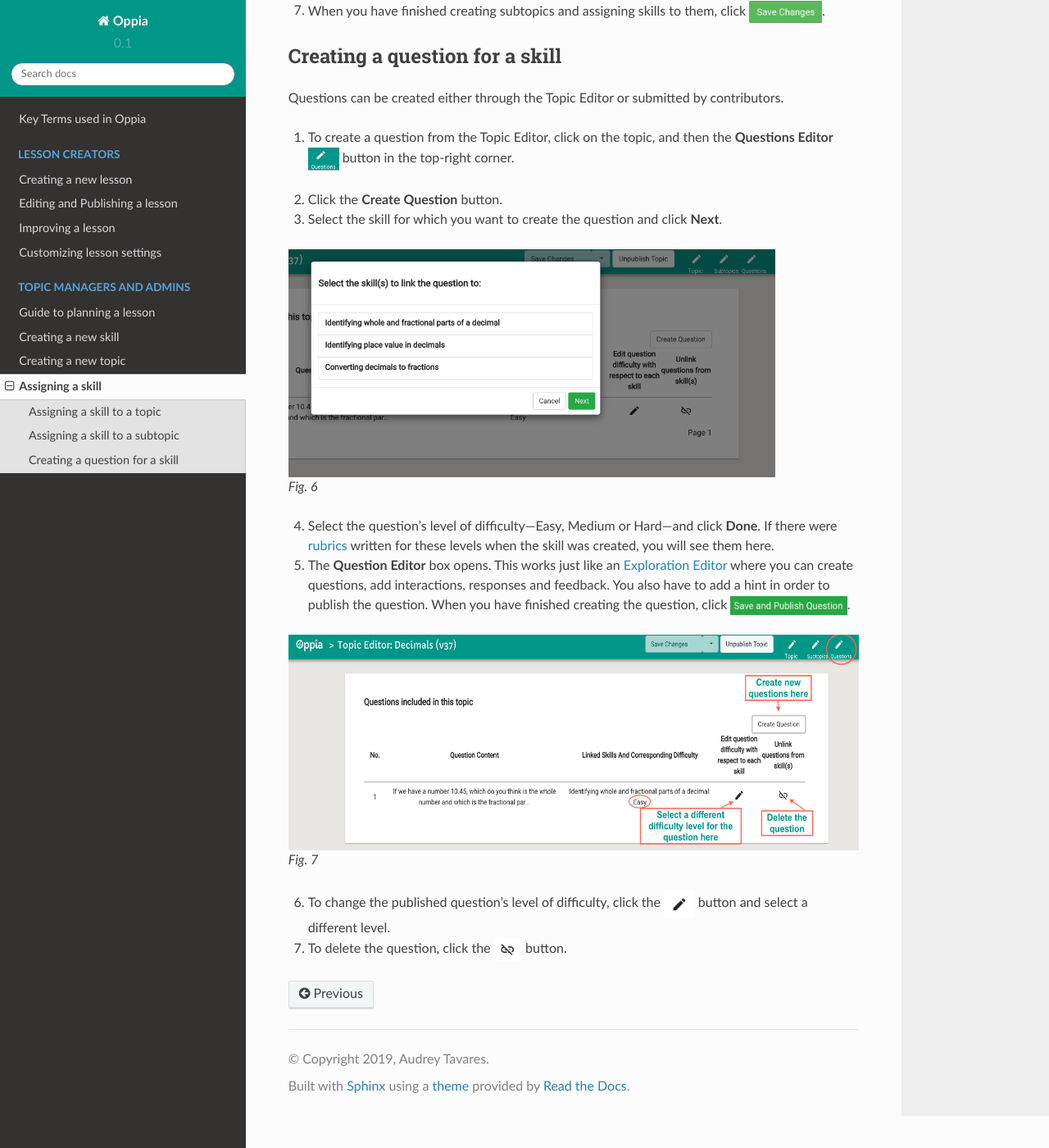
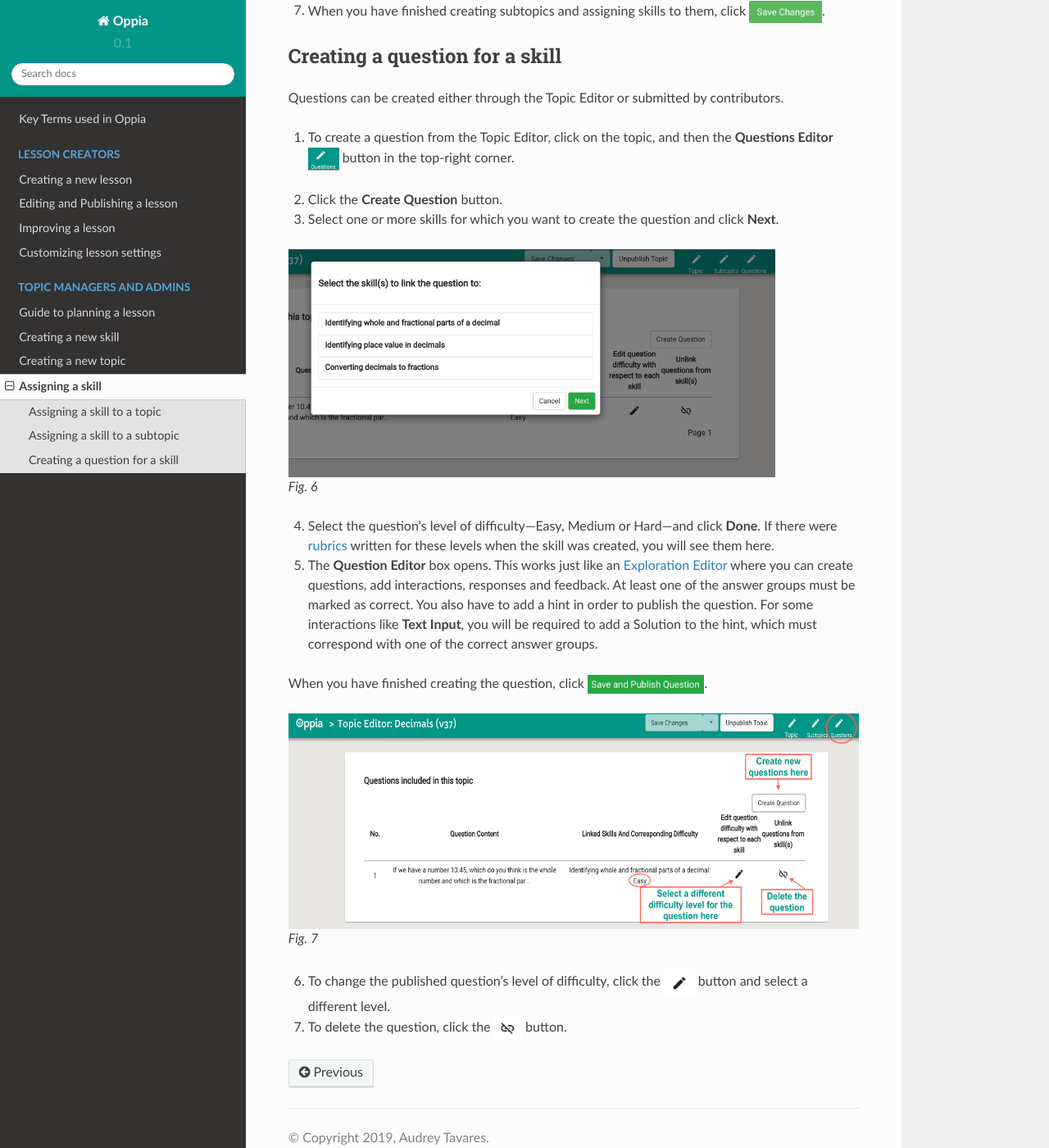
Before and after one commit to audstav/oppiadocstest, a Sphinx documentation site: the page built from docs/source/admins/assignskill.rst, in a window 1280 px wide and 1400 px high, scrolled down 3925 px. Shown: the whole window at 82% size. Built offline with Sphinx 7.4.7 and the Read the Docs theme 2.0.0, drawn with Linux system fonts in a browser that asks for light colours; some of the changed text lies outside the part shown.

Commit message:
modified assignskills file

```diff
--- a/docs/source/admins/assignskill.rst
+++ b/docs/source/admins/assignskill.rst
@@ -32,7 +32,7 @@
 .. |savebutton| image:: /images/save_button.png
                 :scale: 40 %
 
-3. To merge a an unused skill with a skill already assigned to a topic, click the **Merge Skill** button next to the skill, and select the skill you want to merge with.
+3. To merge an unused skill with a skill already assigned to a topic, click the **Merge Skill** button next to the skill, and select the skill you want to merge with.
 
 .. figure:: /images/merge_skill.png
    :alt: Merging Skills
@@ -127,7 +127,7 @@
 
 2. Click the **Create Question** button.
 
-3. Select the skill for which you want to create the question and click **Next**.
+3. Select one or more skills for which you want to create the question and click **Next**.
 
 .. figure:: /images/select_skill_question.png
    :alt: Selecting skills for questions
@@ -137,7 +137,9 @@
 
 4. Select the question's level of difficulty—Easy, Medium or Hard—and click **Done**. If there were :ref:`rubrics <rubrics>` written for these levels when the skill was created, you will see them here.
 
-5. The **Question Editor** box opens. This works just like an :ref:`Exploration Editor <createcontent>` where you can create questions, add interactions, responses and feedback. You also have to add a hint in order to publish the question. When you have finished creating the question, click |publishquestion|.
+5. The **Question Editor** box opens. This works just like an :ref:`Exploration Editor <createcontent>` where you can create questions, add interactions, responses and feedback. At least one of the answer groups must be marked as correct. You also have to add a hint in order to publish the question. For some interactions like **Text Input**, you will be required to add a Solution to the hint, which must correspond with one of the correct answer groups.
+
+When you have finished creating the question, click |publishquestion|.
 
 .. |publishquestion| image:: /images/publish_question.png
                      :scale: 40 %
```
